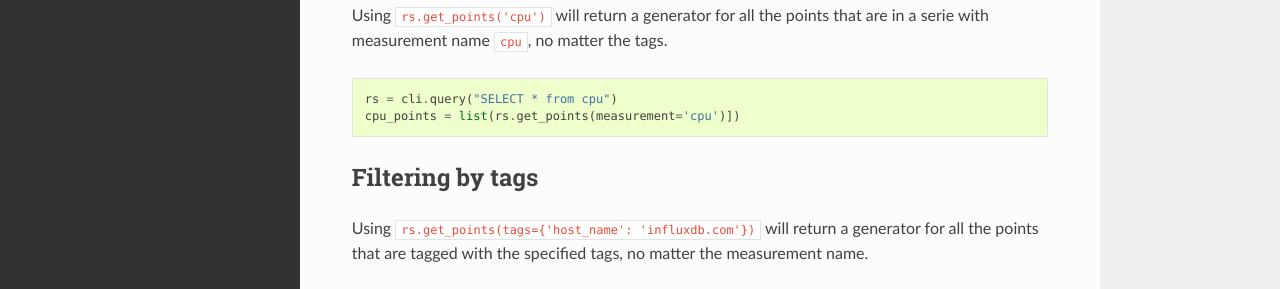
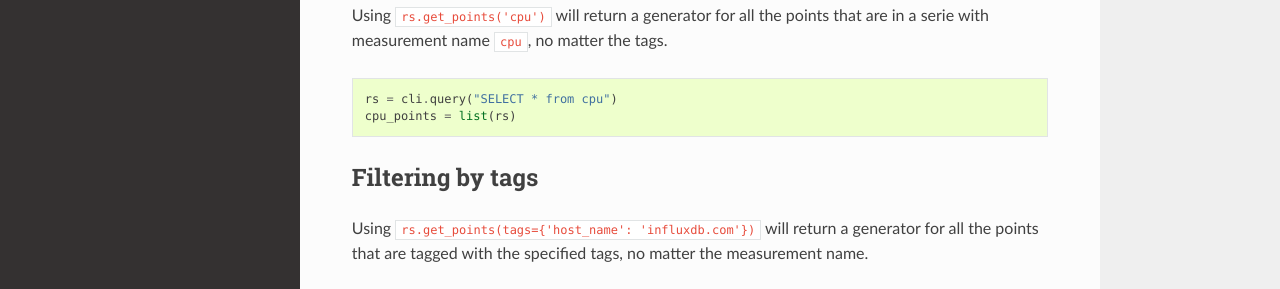
Before and after one commit to influxdata/influxdb-python, a Sphinx documentation site: the page built from docs/source/resultset.rst, in a window 1280 px wide and 1238 px high. Shown: the part 439-728 px from the top of the window. Built offline with Sphinx 7.4.7 and the Read the Docs theme 2.0.0, drawn with Linux system fonts in a browser that asks for light colours.

Commit message:
Update resultset.rst
Was getting error: ResultSet has no attribute get_points()
Edited Line 25 does the same manipulation to return the list of all the points.

```diff
--- a/docs/source/resultset.rst
+++ b/docs/source/resultset.rst
@@ -22,7 +22,7 @@ Using ``rs.get_points('cpu')`` will return a generator for all the points that a
 ::
 
     rs = cli.query("SELECT * from cpu")
-    cpu_points = list(rs.get_points(measurement='cpu')])
+    cpu_points = list(rs)
 
 Filtering by tags
 -----------------
```
